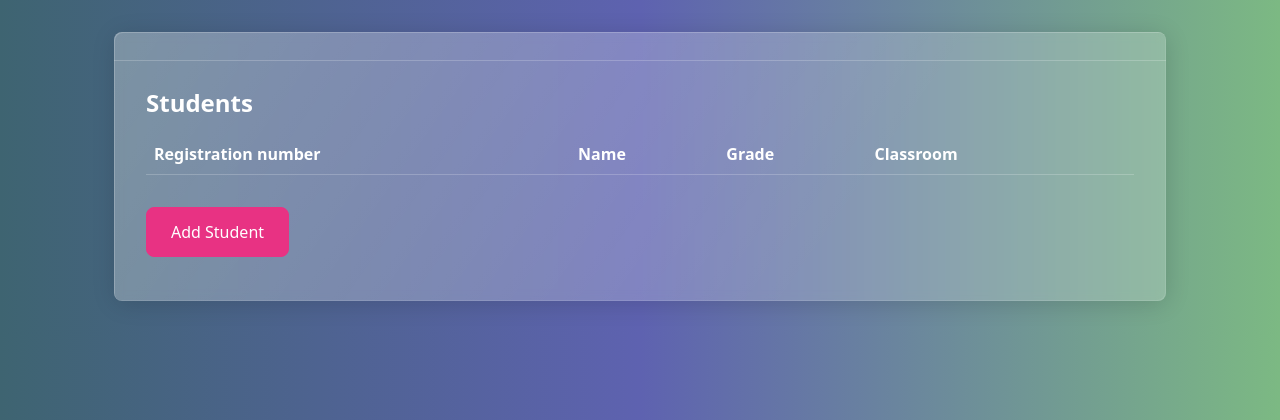
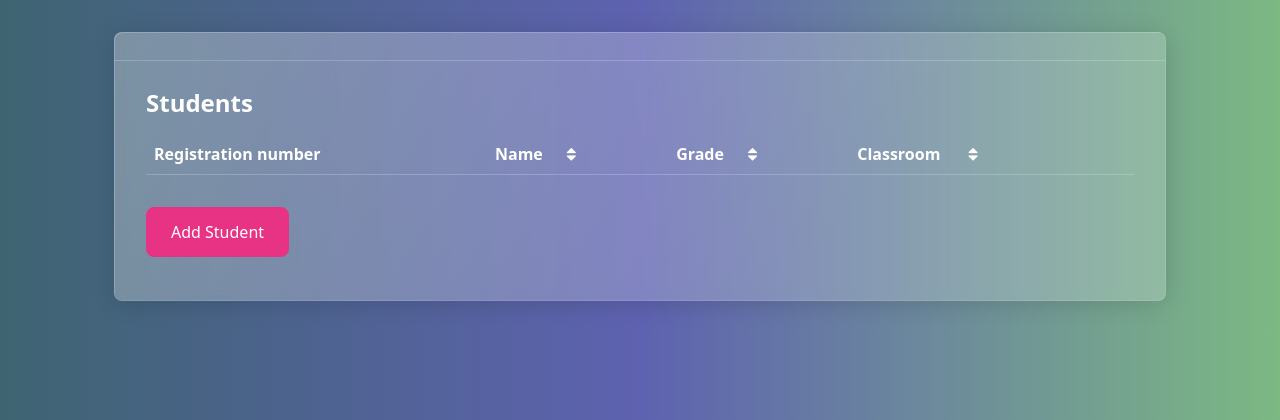
Before and after one commit to leonn00albert/student_manager, a PHP site: page /src/index.html in a window 1280 px wide. Shown: the top 420 px of the page. Run offline with PHP 8.4, Linux system fonts and the light colour scheme; lists and menus that the app fills with data are empty.

Commit message:
feat: add sort ui  elements

```diff
--- a/public/styles.css
+++ b/public/styles.css
@@ -8,3 +8,8 @@ table tr td {
     text-overflow: ellipsis;
     max-width: 400px;
 }
+
+table th i {
+    margin-left: 1.5em;
+
+}
--- a/src/index.html
+++ b/src/index.html
@@ -11,7 +11,7 @@
         integrity="sha384-ENjdO4Dr2bkBIFxQpeoTz1HIcje39Wm4jDKdf19U8gI4ddQ3GYNS7NTKfAdVQSZe"
         crossorigin="anonymous"></script>
 
-        <link rel="stylesheet" href="/public/styles.css">
+    <link rel="stylesheet" href="/public/styles.css">
     <title>Students</title>
 
     <style>
@@ -40,9 +40,9 @@
                     <thead>
                         <tr>
                             <th scope="col">Registration number</th>
-                            <th scope="col">Name</th>
-                            <th scope="col">Grade</th>
-                            <th scope="col">Classroom </th>
+                            <th scope="col">Name<i onclick="handleSort('name')" class="fa fa-sort"></i></th>
+                            <th scope="col">Grade<i onclick="handleSort('grade')" class="fa fa-sort"></i></th>
+                            <th scope="col">Classroom <i onclick="handleSort('class')" class="fa fa-sort"></i></th>
                             <th scope="col"> </th>
                         </tr>
                     </thead>
@@ -96,7 +96,28 @@
 
         };
 
-        function handleDeleteById(id) {
+        function handleDeleteById(method) {
+
+            fetch('/students/' + id, {
+                method: 'DELETE',
+
+            })
+                .then(response => {
+                    if (!response.ok) {
+                        throw new Error('Network response was not ok');
+                    }
+                    return response.json();
+                })
+                .then(data => {
+                    window.location = '/';
+                })
+                .catch(error => {
+                    console.error('There was a problem with the fetch operation:', error);
+                });
+        };
+
+
+        function handleSort(id) {
 
             fetch('/students/' + id, {
                 method: 'DELETE',
```
